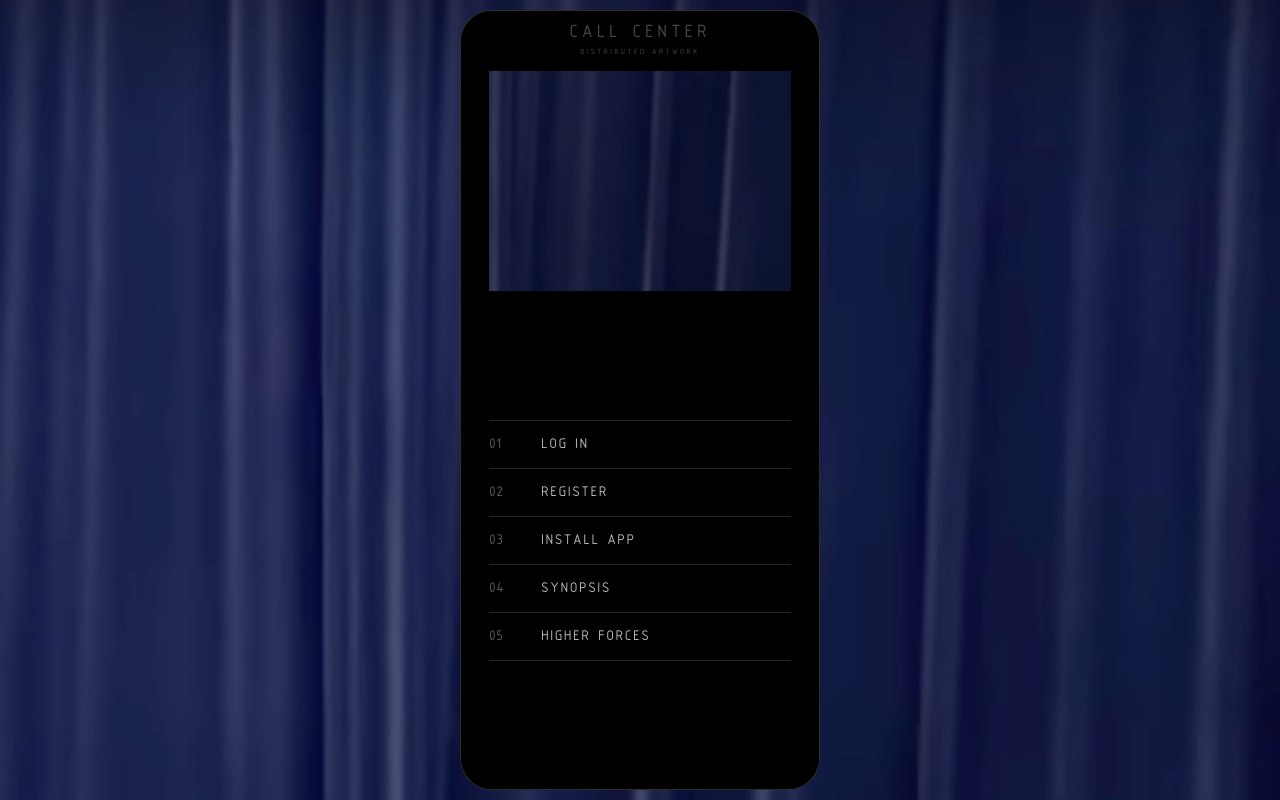
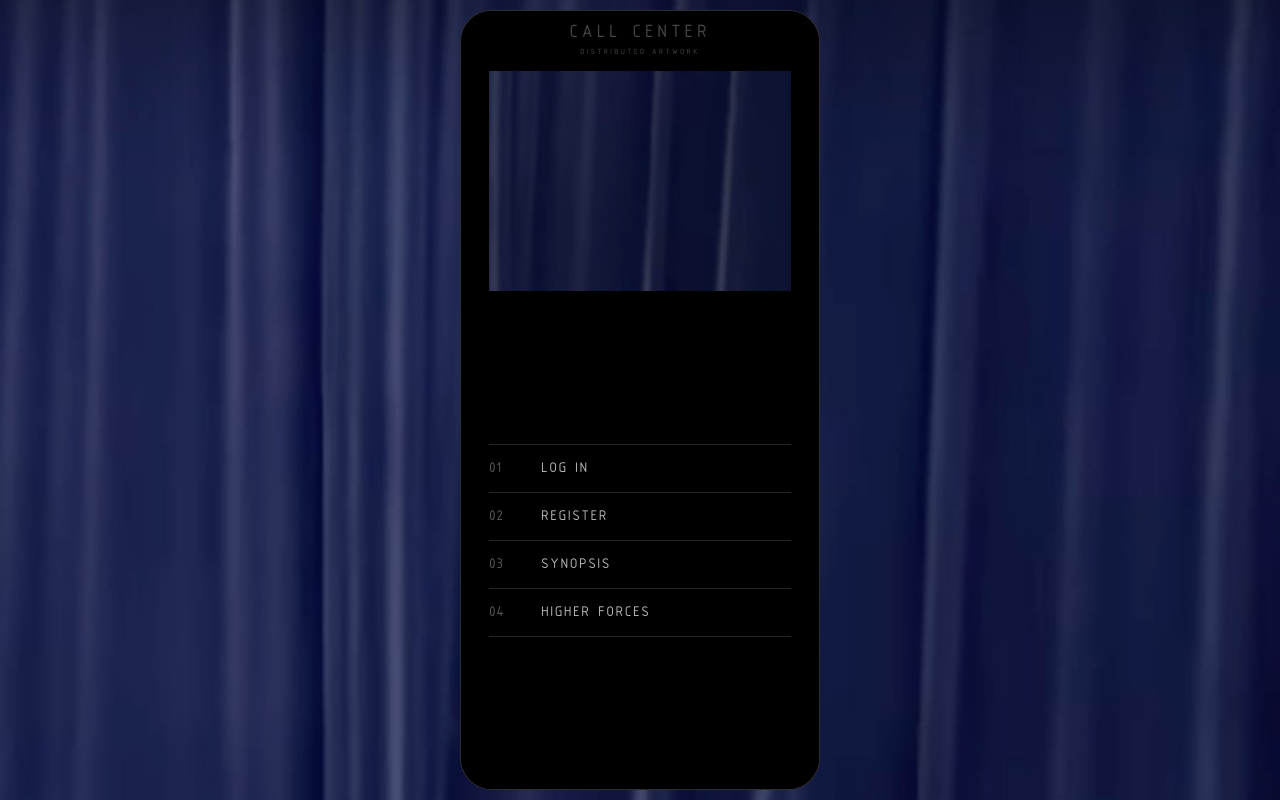
Before and after one commit to Non-territorial/call_center, a Next.js app: page / in a window 1280 px wide. Built offline with nearby package versions, Linux system fonts and the light colour scheme.

Commit message:
install app removal

```diff
--- a/app/layout.tsx
+++ b/app/layout.tsx
@@ -9,15 +9,6 @@ export const metadata: Metadata = {
 export default function RootLayout({ children }: { children: React.ReactNode }) {
   return (
     <html lang="en">
-      <head>
-        <script dangerouslySetInnerHTML={{ __html: `
-          window.addEventListener('beforeinstallprompt', function(e) {
-            e.preventDefault();
-            e.stopPropagation();
-            return false;
-          }, true);
-        `}} />
-      </head>
       <body
         style={{
           minHeight: '100vh',
--- a/app/page.tsx
+++ b/app/page.tsx
@@ -292,11 +292,9 @@ export default function Home() {
         <div style={RULE} />
         <Row num="02" label="REGISTER" onClick={() => setView('register')} />
         <div style={RULE} />
-        <Row num="03" label="INSTALL APP" onClick={() => window.location.href = '/install'} />
+        <Row num="03" label="SYNOPSIS" onClick={() => window.location.href = '/about'} />
         <div style={RULE} />
-        <Row num="04" label="SYNOPSIS" onClick={() => window.location.href = '/about'} />
-        <div style={RULE} />
-        <Row num="05" label="HIGHER FORCES" onClick={() => window.open('https://higherforces.art', '_blank')} />
+        <Row num="04" label="HIGHER FORCES" onClick={() => window.open('https://higherforces.art', '_blank')} />
         <div style={RULE} />
       </List>
     </div>
```
